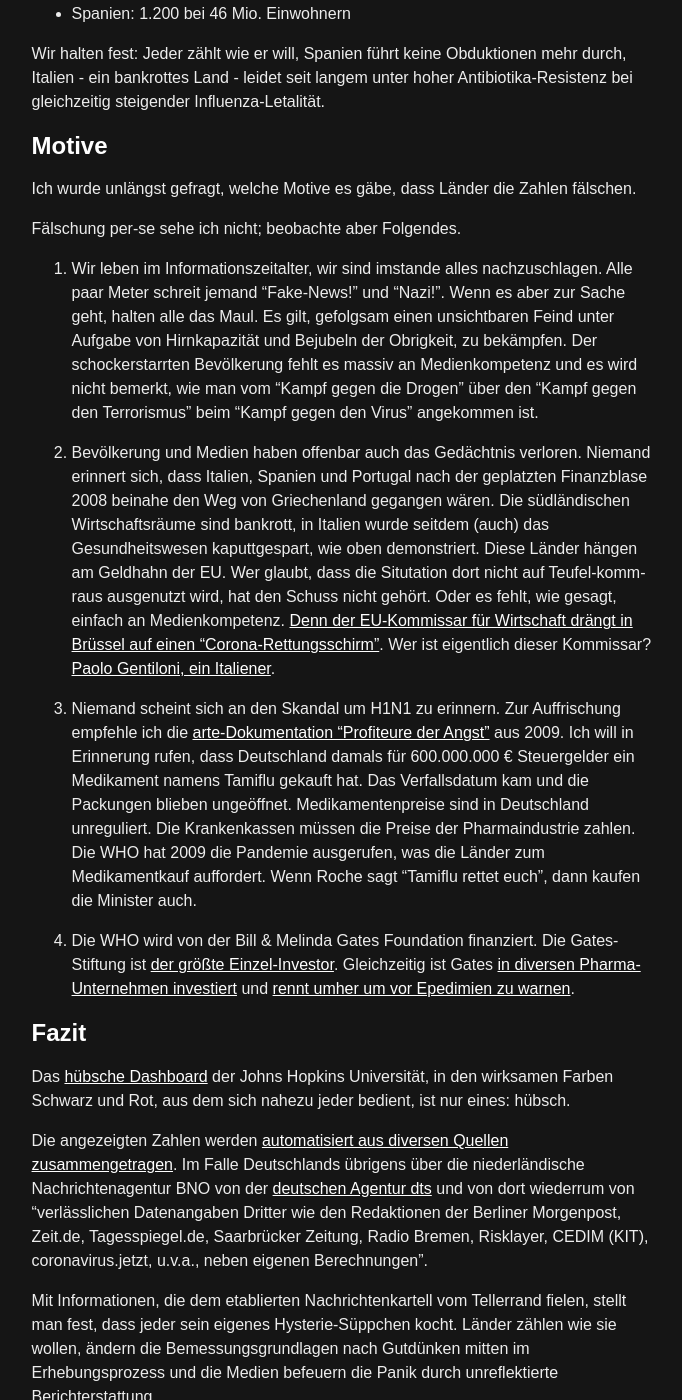
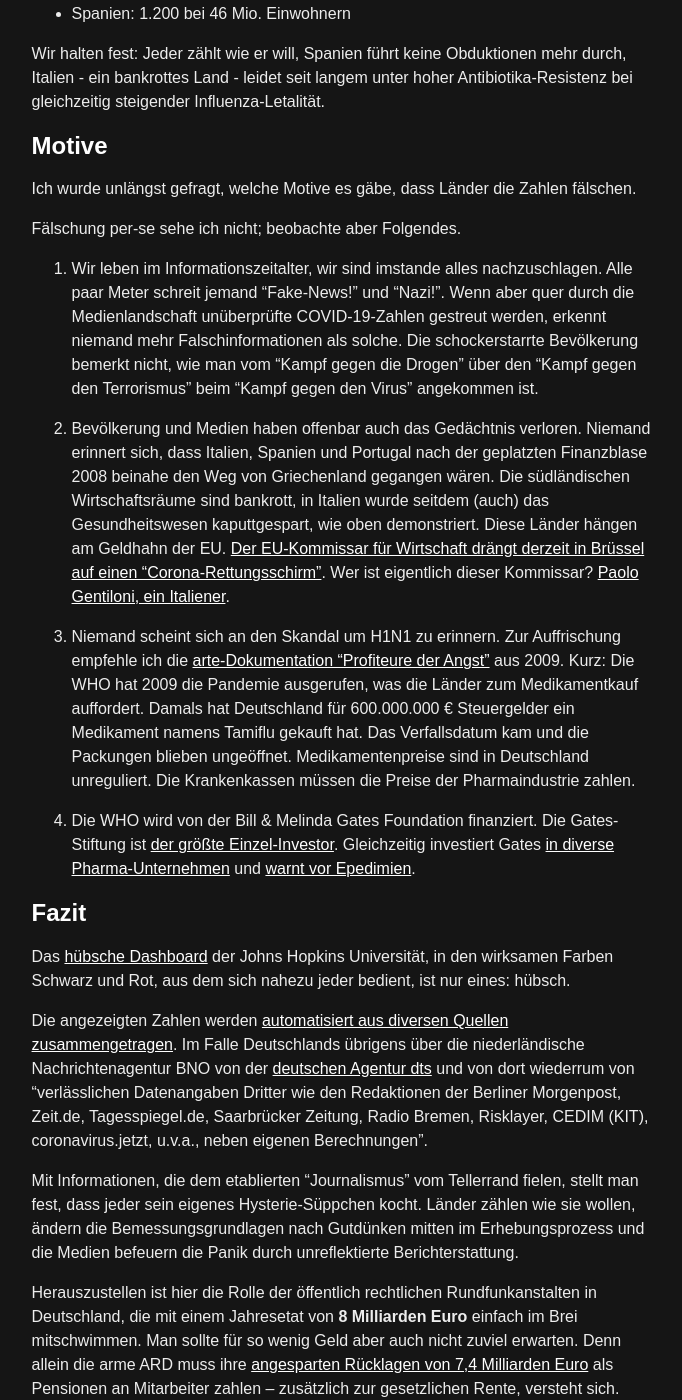
Before and after one commit to glaszig/glaszig.github.io, a Jekyll site: the page built from _posts/2020-03-31-malen-nach-zahlen.md, in a window 1280 px wide and 1400 px high, scrolled down 5246 px. Shown: the whole window, without its empty margins (297-979 px from the left). Built offline with Jekyll 4.4.1, drawn with Linux system fonts in a browser that asks for light colours; some of the changed text lies outside the part shown.

Commit message:
more sanitization

```diff
--- a/_posts/2020-03-31-malen-nach-zahlen.md
+++ b/_posts/2020-03-31-malen-nach-zahlen.md
@@ -199,36 +199,32 @@ Fälschung per-se sehe ich nicht; beobachte aber Folgendes.
 
 1. Wir leben im Informationszeitalter, wir sind imstande alles nachzuschlagen.
 Alle paar Meter schreit jemand "Fake-News!" und "Nazi!".
-Wenn es aber zur Sache geht, halten alle das Maul. Es gilt, gefolgsam einen
-unsichtbaren Feind unter Aufgabe von Hirnkapazität und Bejubeln der Obrigkeit,
-zu bekämpfen. Der schockerstarrten Bevölkerung fehlt es massiv an Medienkompetenz
-und es wird nicht bemerkt, wie man vom "Kampf gegen die Drogen" über den
-"Kampf gegen den Terrorismus" beim "Kampf gegen den Virus" angekommen ist.
+Wenn aber quer durch die Medienlandschaft unüberprüfte COVID-19-Zahlen
+gestreut werden, erkennt niemand mehr Falschinformationen als solche.
+Die schockerstarrte Bevölkerung bemerkt nicht, wie man vom "Kampf gegen die Drogen"
+über den "Kampf gegen den Terrorismus" beim "Kampf gegen den Virus" angekommen ist.
 
 2. Bevölkerung und Medien haben offenbar auch das Gedächtnis verloren.
 Niemand erinnert sich, dass Italien, Spanien und Portugal nach der geplatzten
 Finanzblase 2008 beinahe den Weg von Griechenland gegangen wären.
 Die südländischen Wirtschaftsräume sind bankrott, in Italien wurde seitdem
 (auch) das Gesundheitswesen kaputtgespart, wie oben demonstriert.
-Diese Länder hängen am Geldhahn der EU. Wer glaubt, dass die Situtation dort
-nicht auf Teufel-komm-raus ausgenutzt wird, hat den Schuss nicht gehört.
-Oder es fehlt, wie gesagt, einfach an Medienkompetenz. [Denn der EU-Kommissar
-für Wirtschaft drängt in Brüssel auf einen "Corona-Rettungsschirm"][coronabonds].
+Diese Länder hängen am Geldhahn der EU. [Der EU-Kommissar
+für Wirtschaft drängt derzeit in Brüssel auf einen "Corona-Rettungsschirm"][coronabonds].
 Wer ist eigentlich dieser Kommissar? [Paolo Gentiloni, ein Italiener][gentiloni].
 
 3. Niemand scheint sich an den Skandal um H1N1 zu erinnern. Zur Auffrischung
 empfehle ich die [arte-Dokumentation "Profiteure der Angst"][h1n1] aus 2009.
-Ich will in Erinnerung rufen, dass Deutschland damals für 600.000.000 € Steuergelder
-ein Medikament namens Tamiflu gekauft hat. Das Verfallsdatum kam
-und die Packungen blieben ungeöffnet. Medikamentenpreise sind
-in Deutschland unreguliert. Die Krankenkassen müssen die Preise der Pharmaindustrie zahlen.
-Die WHO hat 2009 die Pandemie ausgerufen, was die Länder zum Medikamentkauf
-auffordert. Wenn Roche sagt "Tamiflu rettet euch", dann kaufen die Minister auch.
+Kurz: Die WHO hat 2009 die Pandemie ausgerufen, was die Länder zum Medikamentkauf
+auffordert. Damals hat Deutschland für 600.000.000 € Steuergelder ein Medikament
+namens Tamiflu gekauft hat. Das Verfallsdatum kam und die Packungen blieben
+ungeöffnet. Medikamentenpreise sind in Deutschland unreguliert.
+Die Krankenkassen müssen die Preise der Pharmaindustrie zahlen.
 
 4. Die WHO wird von der Bill & Melinda Gates Foundation finanziert.
 Die Gates-Stiftung ist [der größte Einzel-Investor][who-corruption].
-Gleichzeitig ist Gates [in diversen Pharma-Unternehmen investiert][gates-invest]
-und [rennt umher um vor Epedimien zu warnen][bill-drum].
+Gleichzeitig investiert Gates [in diverse Pharma-Unternehmen][gates-invest]
+und [warnt vor Epedimien][bill-drum].
 
 ## Fazit
 
@@ -243,7 +239,7 @@ Datenangaben Dritter wie den Redaktionen der Berliner Morgenpost, Zeit.de,
 Tagesspiegel.de, Saarbrücker Zeitung, Radio Bremen, Risklayer, CEDIM (KIT),
 coronavirus.jetzt, u.v.a., neben eigenen Berechnungen".
 
-Mit Informationen, die dem etablierten Nachrichtenkartell vom Tellerrand fielen,
+Mit Informationen, die dem etablierten "Journalismus" vom Tellerrand fielen,
 stellt man fest, dass jeder sein eigenes Hysterie-Süppchen kocht.
 Länder zählen wie sie wollen, ändern die Bemessungsgrundlagen nach Gutdünken
 mitten im Erhebungsprozess und die Medien befeuern die Panik durch
@@ -264,14 +260,8 @@ ausgenutzt. Es wird von Notstandsgesetzen geredet. Von Einsatz des Militärs
 im Inneren. In Spanien und Italien gilt die totale Ausgangssperre und
 [Menschen werden verhaftet][spain-arrests].
 
-Der Verhältnismäßigkeitsgrundsatz rechtfertigt die Aufhebung der Versammlungs-
-und Berufsfreiheit in Abwägung von Gefahr und Rechtsbeschneidung
-mit solch lächerlichen Zahlen als Grundlage [absolut nicht][civil-rights].
-
-Die Gefolgsamkeit und Leichtgläubigkeit der Bevölkerung entlarvt die Masse
-als ahnungslose Wohlstandsbratzen.
-
-Welch Ironie, dass der Italiener [Ignazio Silone][silone] wie folgt zitiert wird:
+Welch Ironie, dass der italienische Schriftsteller [Ignazio Silone][silone]
+wie folgt zitiert wird:
 
 > Der neue Faschismus wird nicht sagen: Ich bin der Faschismus.
 > Er wird sagen: Ich bin der Antifaschismus.
```
